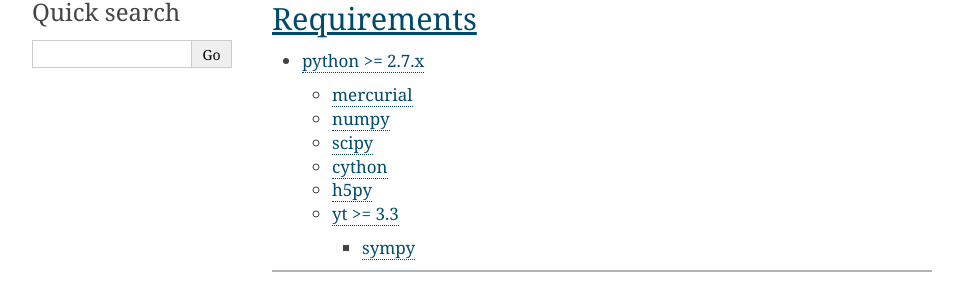
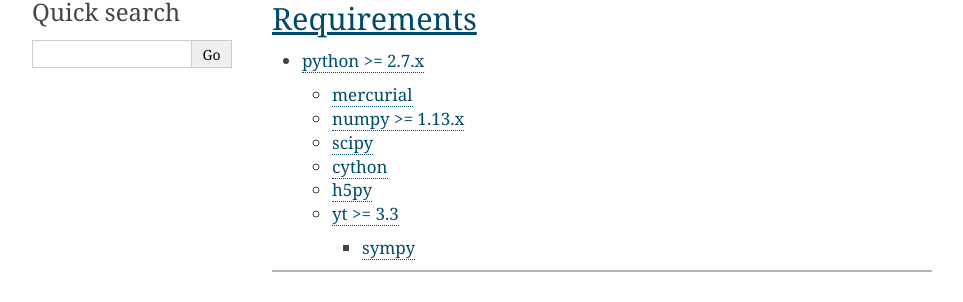
Before and after one commit to dnarayanan/caesar, a Sphinx documentation site: the page built from docs/source/getting_started.rst, in a window 1280 px wide and 900 px high. Shown: the part 397-699 px from the top of the window, without its empty margins (148-1111 px from the left). Built offline with Sphinx 7.4.7, drawn with Linux system fonts in a browser that asks for light colours.

Commit message:
updating docs to be np.1.13 compliant

```diff
--- a/docs/rtd_pip_requirements.txt
+++ b/docs/rtd_pip_requirements.txt
@@ -1,2 +1,2 @@
 numpydoc>=0.4
-numpy>=1.8.0
+numpy>=1.13.0
--- a/docs/source/getting_started.rst
+++ b/docs/source/getting_started.rst
@@ -14,7 +14,7 @@ Requirements
 * `python >= 2.7.x <https://www.python.org/>`_
 
   * `mercurial <https://www.mercurial-scm.org/>`_
-  * `numpy <http://www.numpy.org/>`_
+  * `numpy >= 1.13.x <http://www.numpy.org/>`_
   * `scipy <https://www.scipy.org/>`_
   * `cython <http://cython.org/>`_
   * `h5py <http://www.h5py.org/>`_
```
